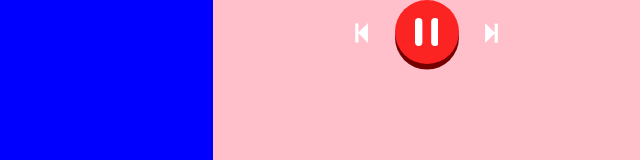
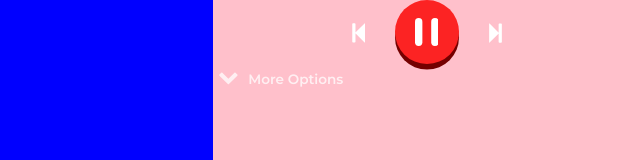
Before and after one commit to MoophHD/life-automata, a React (Create React App) app in the folder client/: page / in a window 1280 px wide. Shown: the top 160 px of the page, without its empty margins (640-1280 px from the left). Built offline with nearby package versions, Linux system fonts and the light colour scheme.

Commit message:
started working on controls

```diff
--- a/client/public/index.html
+++ b/client/public/index.html
@@ -9,6 +9,7 @@
       name="description"
       content="Web site created using create-react-app"
     />
+    <link href="https://fonts.googleapis.com/css2?family=Montserrat:wght@500;600&display=swap" rel="stylesheet">
     <link rel="apple-touch-icon" href="%PUBLIC_URL%/logo192.png" />
     <!--
       manifest.json provides metadata used when your web app is installed on a
--- a/client/src/index.css
+++ b/client/src/index.css
@@ -1,6 +1,12 @@
+
 body {
   margin: 0;
   padding: 0;
+  font-family: 'Montserrat', sans-serif;
+}
+
+button {
+  font-family: 'Montserrat', sans-serif;
 }
 
 *, *::after, *::before {
--- a/client/src/pages/Home/PlayArea.js
+++ b/client/src/pages/Home/PlayArea/index.js
@@ -1,6 +1,6 @@
 import React, { useEffect } from "react";
 import styled from 'styled-components';
-import Grid from '../../components/Grid';
+import Grid from '../../../components/Grid';
 
 function PlayArea({grid, running, options}) {
   useEffect(() => {
--- /dev/null
+++ b/client/src/pages/Home/Tools/Controls.js
@@ -0,0 +1,59 @@
+import React, { useState } from "react";
+import styled from "styled-components";
+import Icon from "../../../components/Icon";
+
+const Controls = ({ onControlsChange }) => {
+  const [folded, setFolded] = useState(true);
+  //add hook for all the input stuff
+  return (
+    <>
+      {folded ? (
+        <ToggleBtn onClick={() => setFolded(false)}>
+          <DownArrow /> More Options
+        </ToggleBtn>
+      ) : (
+        <>
+          <ToggleBtn onClick={() => setFolded(true)}>
+            <DownArrow isUp={true} /> Less Options
+          </ToggleBtn>
+        </>
+      )}
+    </>
+  );
+};
+
+const ToggleBtn = styled.button`
+  background: none;
+  border: none;
+  outline: none;
+  color: rgba(255, 255, 255, 0.75);
+  font-size: 0.85em;
+  font-weight: 600;
+  display: flex;
+  align-items: center;
+  &:hover {
+    cursor: pointer;
+  }
+`;
+
+const Svg = styled(Icon)`
+  height: 0.8rem;
+  width: auto;
+  margin-right: 0.75em;
+`;
+
+const DownArrow = ({ isUp = false }) => (
+  <Svg
+    style={{ transform: isUp ? "rotate(180deg)" : "" }}
+    viewBox="0 0 22 15"
+    fill="none"
+  >
+    <path
+      d="M21.5402 4.25C21.875 3.91518 21.875 3.36607 21.5402 3.03125L19.317 0.821427C18.9821 0.486606 18.4464 0.486606 18.1116 0.821427L11 7.93304L3.88839 0.821427C3.55357 0.486606 3.01786 0.486606 2.68304 0.821427L0.459821 3.03125C0.125 3.36607 0.125 3.91518 0.459821 4.25L10.3973 14.1741C10.7321 14.5089 11.2679 14.5089 11.6027 14.1741L21.5402 4.25Z"
+      fill="white"
+      fillOpacity="0.75"
+    />
+  </Svg>
+);
+
+export default Controls;
--- a/client/src/pages/Home/Tools/LifeNav.js
+++ b/client/src/pages/Home/Tools/LifeNav.js
@@ -3,19 +3,19 @@ import styled from "styled-components";
 import Icon from "../../../components/Icon";
 import PlayBtn from "./PlayBtn";
 
-const LifeNav = ({onStepOut, onStepIn, onTogglePlay}) => {
+const LifeNav = ({ onStepOut, onStepIn, onTogglePlay }) => {
   return (
     <Container>
       <StepBtn>
         <StepOutIcon />
       </StepBtn>
-      <PlayBtn onTogglePlay={onTogglePlay}/>
+      <PlayBtn onTogglePlay={onTogglePlay} />
       <StepBtn>
         <StepInIcon />
       </StepBtn>
     </Container>
   );
-}
+};
 
 const Container = styled.div`
   display: flex;
@@ -24,11 +24,11 @@ const Container = styled.div`
 `;
 
 const StepBtn = styled.button`
+  padding: .5em;
   border: none;
   outline: none;
   background: none;
   margin: 0;
-  padding: 0;
   &:hover {
     cursor: pointer;
   }
@@ -39,8 +39,12 @@ const Svg = styled(Icon)`
   width: auto;
 `;
 
-const StepOutIcon = () => (
-  <Svg viewBox="0 0 21 32" fill="none">
+const StepOutIcon = ({ rotated = false }) => (
+  <Svg
+    style={{ transform: rotated ? "rotate(180deg)" : "" }}
+    viewBox="0 0 21 32"
+    fill="none"
+  >
     <path
       d="M20.096 0.689732L5.83259 14.9531C5.71206 15.0737 5.6317 15.1942 5.57143 15.3348L5.57143 1.71428C5.57143 1.01116 4.98884 0.42857 4.28572 0.42857L1.71429 0.42857C1.01116 0.42857 0.428574 1.01116 0.428574 1.71428L0.428571 30C0.428571 30.7031 1.01116 31.2857 1.71428 31.2857L4.28571 31.2857C4.98884 31.2857 5.57143 30.7031 5.57143 30L5.57143 16.3795C5.6317 16.5201 5.71206 16.6406 5.83259 16.7612L20.096 31.0246C20.5982 31.5268 21 31.346 21 30.6429L21 1.07143C21 0.368303 20.5982 0.1875 20.096 0.689732Z"
       fill="white"
@@ -48,13 +52,6 @@ const StepOutIcon = () => (
   </Svg>
 );
 
-const StepInIcon = () => (
-  <Svg style={{ transform: "rotate(180deg)" }} viewBox="0 0 21 32" fill="none">
-    <path
-      d="M20.096 0.689732L5.83259 14.9531C5.71206 15.0737 5.6317 15.1942 5.57143 15.3348L5.57143 1.71428C5.57143 1.01116 4.98884 0.42857 4.28572 0.42857L1.71429 0.42857C1.01116 0.42857 0.428574 1.01116 0.428574 1.71428L0.428571 30C0.428571 30.7031 1.01116 31.2857 1.71428 31.2857L4.28571 31.2857C4.98884 31.2857 5.57143 30.7031 5.57143 30L5.57143 16.3795C5.6317 16.5201 5.71206 16.6406 5.83259 16.7612L20.096 31.0246C20.5982 31.5268 21 31.346 21 30.6429L21 1.07143C21 0.368303 20.5982 0.1875 20.096 0.689732Z"
-      fill="white"
-    />
-  </Svg>
-);
+const StepInIcon = () => <StepOutIcon rotated={true}/>
 
 export default LifeNav;
--- a/client/src/pages/Home/Tools/PlayBtn.js
+++ b/client/src/pages/Home/Tools/PlayBtn.js
@@ -23,7 +23,7 @@ const Container = styled.button`
   background-color: #fc2323;
   box-shadow: 0px 0.35rem 0px #740000;
   border: none;
-  margin: 0 2em;
+  margin: 0 1.75em;
   display: flex;
   justify-content: center;
   align-items: center;
--- a/client/src/pages/Home/Tools/index.js
+++ b/client/src/pages/Home/Tools/index.js
@@ -1,18 +1,20 @@
-import React from "react";
+import React, { useState } from "react";
 import styled from "styled-components";
 import LifeNav from "./LifeNav";
+import Controls from "./Controls";
 
-function Tools({ setRunning, setOptions }) {
+const Tools = ({ onStepIn, onStepOut, onTogglePlay }) => {
   return (
     <Container>
       <LifeNav
-        onStepOut={() => {}}
-        onStepIn={() => {}}
-        onTogglePlay={() => {}}
+        onStepOut={onStepOut}
+        onStepIn={onStepIn}
+        onTogglePlay={onTogglePlay}
       />
+      <Controls />
     </Container>
   );
-}
+};
 
 const Container = styled.div`
   background-color: pink;
--- a/client/src/pages/Home/index.js
+++ b/client/src/pages/Home/index.js
@@ -1,19 +1,33 @@
 import React, { useState } from "react";
-import styled from 'styled-components';
-import PlayArea from './PlayArea';
-import Tools from './Tools';
+import styled from "styled-components";
+import PlayArea from "./PlayArea";
+import Tools from "./Tools";
 
 function Home() {
   const [grid, setGrid] = useState([]);
   const [running, setRunning] = useState(false);
-  const [options, setOptions] = useState({x: 50, y: 50, interval: 1000});
+  const [options, setOptions] = useState({ x: 50, y: 50, interval: 1000 });
+  const [step, setStep] = useState(0);
+
+  const onStepIn = () => {
+    setStep(step++);
+  };
+
+  const onStepOut = () => {
+    setStep(step--);
+  };
 
   return (
     <Container>
-      <PlayArea grid={grid} running={running} options={options}/>
-      <Tools setRunning={setRunning} setOptions={setOptions}/>
+      <PlayArea step={step} grid={grid} running={running} options={options} />
+      <Tools
+        onStepIn={onStepIn}
+        onStepOut={onStepOut}
+        onTogglePlay={() => setRunning(!running)}
+        setOptions={setOptions}
+      />
     </Container>
-  )
+  );
 }
 
 const Container = styled.div`
@@ -21,7 +35,6 @@ const Container = styled.div`
   grid-template-columns: 2fr minmax(min-content, 1fr);
   height: 100%;
   width: 100vw;
-`
-
+`;
 
 export default Home;
```
